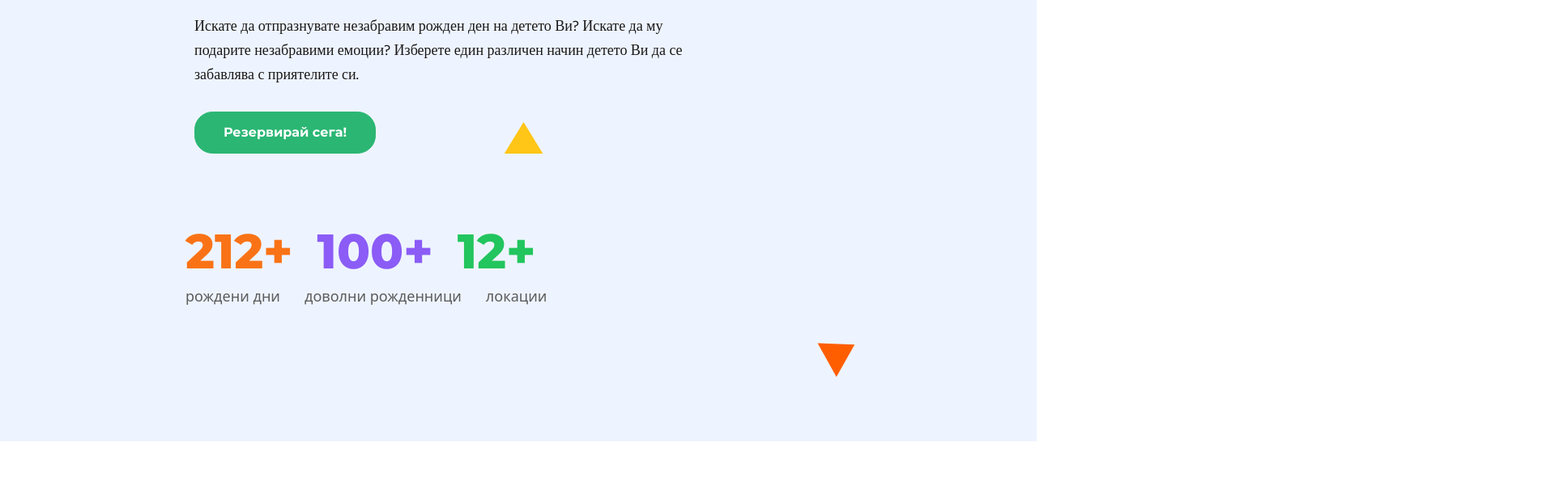
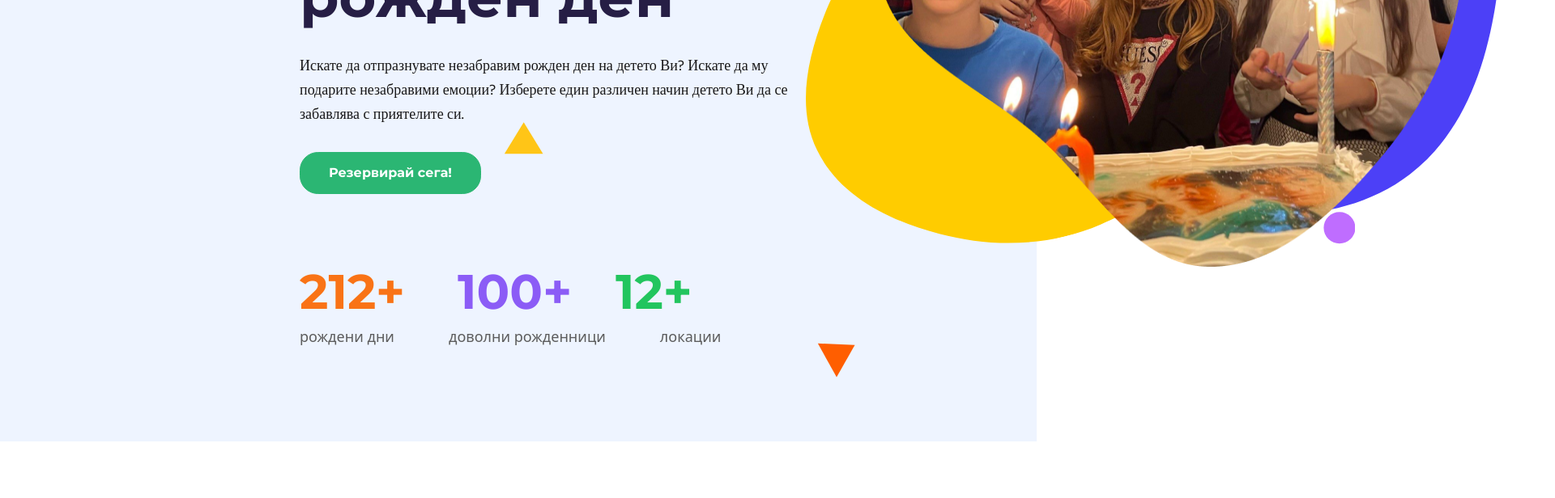
Before and after one commit to ChewBaccaYeti/fundamental, a website built with Parcel: page src/index.html in a window 1280 px wide. Shown: the part 1760-2376 px from the top of the page at 81% size, 1920 px wide, since content can reach past the window. Built offline with nearby package versions, Linux system fonts and the light colour scheme; files whose address does not match are found by name.

Commit message:
hero vectors

```diff
--- a/src/index.html
+++ b/src/index.html
@@ -8,22 +8,6 @@
 
     <link rel="stylesheet" href="/public/styles.css"/>
     <link rel="stylesheet" href="/src/styles.css"/>
-
-    <link rel="preload" href="./fonts/Roboto-Bold.ttf" as="font" />
-    <link rel="preload" href="./fonts/NotoSans-Regular.ttf" as="font" />
-    <link rel="preload" href="./fonts/Hind-Light.ttf" as="font" />
-    <link rel="preload" href="./fonts/Hind-Regular.ttf" as="font" />
-    <link rel="preload" href="./fonts/Hind-SemiBold.ttf" as="font" />
-    <link rel="preload" href="./fonts/Poppins-Medium.ttf" as="font" />
-    <link rel="preload" href="./fonts/Poppins-Regular.ttf" as="font" />
-    <link rel="preload" href="./fonts/Poppins-SemiBold.ttf" as="font" />
-    <link rel="preload" href="./fonts/Montserrat-Bold.ttf" as="font" />
-    <link rel="preload" href="./fonts/Montserrat-ExtraBold.ttf" as="font" />
-    <link rel="preload" href="./fonts/Montserrat-SemiBold.ttf" as="font" />
-
-    <link rel="preconnect" href="https://fonts.googleapis.com">
-    <link rel="preconnect" href="https://fonts.gstatic.com" crossorigin>
-    <link href="https://fonts.googleapis.com/css2?family=Hind:wght@300;400;600&family=Montserrat:wght@600;700;800&family=Poppins:wght@400;500;600&family=Roboto:wght@700&display=swap" rel="stylesheet">
 
 </head>
 <body class="body">
@@ -40,7 +24,8 @@
                 <li><a href="#">Резервирай</a></li>
                 <li><a href="#">Контакти</a></li>
             </ul>
-            <button type="button" class="header_button"><a href="#">Резервирай сега!</a></button>
+            <a href="#"><button type="button" class="header_button">резервирай сега!
+            </button></a>
         </nav>
     </header>
 <main>
@@ -48,6 +33,13 @@
 
     <section class="hero_section">
       <div class="hero_container">
+        <div class="hero_images">
+          <svg class="yellowPuddle"><use href="./images/svg/sprite-devs.svg#icon-yellowPuddle_svg"></use></svg>
+          <svg class="purplePuddle"><use href="./images/svg/sprite-devs.svg#icon-purplePuddle_svg"></use></svg>
+          <img class="heroes_photo" src="./images/heroes_photo.png">
+          <!-- <svg class="arrow_group"><use href="./images/svg/sprite-devs.svg#icon-arrowGroup_svg"></use></svg> -->
+        </div>
+        <div class="hero_info">
           <div class="hero_text">
             <h1 class="hero_text_article">Подари един Незабравим рожден ден</h1>
             <p class="hero_text_paragraph">
@@ -55,7 +47,7 @@
               подарите незабравими емоции? Изберете един различен начин детето Ви да
               се забавлява с приятелите си.
             </p>
-          <button type="button" class="hero_text_button">Резервирай сега!</button>
+            <a href="#"><button type="button" class="hero_text_button">Резервирай сега!</button></a>
           </div>
           <div class="numbers">
             <ul class="numbers_list_number">
@@ -68,17 +60,6 @@
               <li class="numbers_list_text_item">доволни рожденници</li>
               <li class="numbers_list_text_item">локации</li>
             </ul>
-        </div>
-        <div class="hero_images">
-          <div>
-            <svg width="607.19" height="505.6">
-              <use href=""></use>
-            </svg>
-          </div>
-          <div>
-            <svg width="708.21" height="684.99">
-              <use href=""></use>
-            </svg>
           </div>
         </div>
       </div>
@@ -128,6 +109,7 @@
 
 
     <include src="./partials/escape.html"></include>
+
     <section class="escape_section">
       <!-- <svg width="2171.43px" height="356.29px"><use href="./images/svg/sprite-devs.svg#icon-escape"></use></svg> -->
       <div class="escape_container">
@@ -144,9 +126,8 @@
               отведе децата Ви в 19. век, когато е живял и ще ги потопи в света на
               изкуството.
             </p>
-            <button type="button" class="escape_button">
-              <a href="#">Резервирай сега!</a>
-            </button>
+              <a href="#"><button type="button" class="escape_button">Резервирай сега!
+              </button></a>
           </div>
           <ul class="escape_list">
             <li class="escape_list_item">
--- a/src/styles.css
+++ b/src/styles.css
@@ -1,7 +1,7 @@
 @import '~node_modules/modern-normalize/modern-normalize.css';
 
 @font-face {
-    font-family: 'Roboto';
+    font-family: "Roboto";
     src: url('./fonts/Roboto-Bold.ttf');
 }
 @font-face {
@@ -82,13 +82,11 @@ footer {
 /* Header section  -------------------------------------------------------------------*/
 
 .header_section {
-    height: 73px;
-    width: 100%;
-
   display: flex;
   justify-content: center;
   align-items: center;
 
+    height: 73px;
     text-decoration: none solid rgb(68, 68, 68);
     text-transform: lowercase;
     font-family: 'Montserrat';
@@ -120,6 +118,9 @@ footer {
 }
 
 .header_button {
+  display: flex;
+  align-items: center;
+
     margin-left: 202px;
     width: 223px;
     height: 51px;
@@ -141,11 +142,63 @@ footer {
     width: 100%;
     height: 1080px;
     background-color: #EEF4FF;
+}
+
+.hero_container {
+  position: relative;
+  width: 1672.57px;
+  height: 1009.67px;
+  padding: 40px 116px 36px 130px;
   background-image: url(./images/svg/svg_folder/bg\ elemts\ and\ forms.svg);
   background-repeat: no-repeat;
 }
 
-.hero_container {
+.hero_images {
+  z-index: 1;
+  width: 1102.35px;
+  height: 884.17px;
+  position: absolute;
+}
+
+.yellowPuddle {
+  z-index: 2;
+  position: absolute;
+  width: 607.19px;
+  height: 505.6px;
+  left: 830px;
+  top: 286px;
+  transform: rotate(-14.07deg);
+}
+
+.purplePuddle {
+  z-index: 3;
+  position: absolute;
+  width: 708.21px;
+  height: 684.99px;
+  left: 1035.1px;
+  top: 133px;
+  transform: rotate(-19.36deg);
+}
+
+.heroes_photo {
+  z-index: 5;
+  position: absolute;
+  width: 722px;
+  height: 759.92px;
+  left: 955px;
+  top: 64px;
+}
+
+.arrow_group {
+  z-index: 4;
+  position: relative;
+  width: 308px;
+  height: 143px;
+  left: 1463.28px;
+  top: 565.81px;
+}
+
+.hero_info {
   display: flex;
   flex-direction: column;
 }
@@ -153,8 +206,10 @@ footer {
 .hero_text {
   display: flex;
   flex-direction: column;
+
+    width: 617px;
     gap: 30px;
-    padding: 280px 1063px 79px 240px;
+    padding: 280px 0px 79px 240px;
 }
 
 .hero_text_article {
@@ -163,7 +218,6 @@ footer {
     font-family: 'Montserrat';
     font-style: normal;
     width: 617px;
-    height: 243px;
     font-weight: 800;
     font-size: 70px;
     line-height: 84px;
@@ -176,7 +230,6 @@ footer {
     font-family: 'Hind';
     font-style: normal;
     width: 617px;
-    height: 89px;
     font-weight: 400;
     font-size: 18px;
     line-height: 30px;
@@ -212,20 +265,22 @@ footer {
 }
 
 .numbers {
-    display: block;
-    padding: 0px 1075px 151px 229px;
+    width: 615.88px;
+    padding-left: 240px;
 }
 
 .numbers_list_number {
   display:flex;
   list-style: none;
+
+  width: 615.88px;
     margin: 0px;
     padding: 0px;
-    gap: 30px;
-    row-gap: 60px;
+    gap: 51px;
 }
 
 .numbers_list_number_item {
+    width: 144px;
     font-family: 'Montserrat';
     font-style: normal;
     font-weight: 800;
@@ -236,7 +291,11 @@ footer {
 .numbers_list_text {
   display:flex;
   list-style: none;
-    gap: 30px;
+
+    width: 615.88px;
+    margin: 0px;
+    padding: 0px;
+    gap: 67px;
 }
 
 .numbers_list_text_item {
@@ -248,25 +307,15 @@ footer {
     text-align: center;
 
     color: #5C5C5C;
-
-    flex: none;
-    order: 1;
-    flex-grow: 0;
-}
-
-.hero_images {
-    display: flex;
-    flex-direction: row;
 }
 
 /* Escape section -------------------------------------------------------------------*/
 
-.escape_section {
-    width: 100%;
-}
+.escape_section {}
 
 .escape_container {
   display: flex;
+
     width: 1440px;
     height: 791px;
     padding: 120px 240px;
@@ -337,6 +386,8 @@ footer {
   display: flex;
   justify-content: center;
   list-style: none;
+
+    margin-left: 30px;
     margin-top:69px;
     gap: 50px;
 }
@@ -360,9 +411,7 @@ footer {
 
 /* Video section -------------------------------------------------------------------*/
 
-.video_section {
-    width: 100%;
-}
+.video_section {}
 
 .video_container {
     display: flex;
@@ -447,7 +496,6 @@ footer {
 /* Program section -------------------------------------------------------------------*/
 
 .program_section {
-  width: 100%;
   height: 1080px;
 }
 
@@ -566,6 +614,7 @@ footer {
   display: flex;
   flex-wrap: wrap;
   justify-content: center;
+
     width: 404.73px;
     height: 244.5px;
 }
@@ -678,9 +727,7 @@ footer {
 
 /* Questions section -------------------------------------------------------------------*/
 
-.questions_section {
-  width: 100%;
-}
+.questions_section {}
 
 .questions_container {
   margin: 120px 400px;
@@ -743,8 +790,6 @@ footer {
 /* Reservation section -------------------------------------------------------------------*/
 
 .reservation_section {
-  width: 100%;
-
   background-color: #EEF4FF;
 }
 
```
Also changed, not shown: src/images/heroes_photo.png (added), 2 other files. Lines whose indentation alone changed are shown as unchanged.
